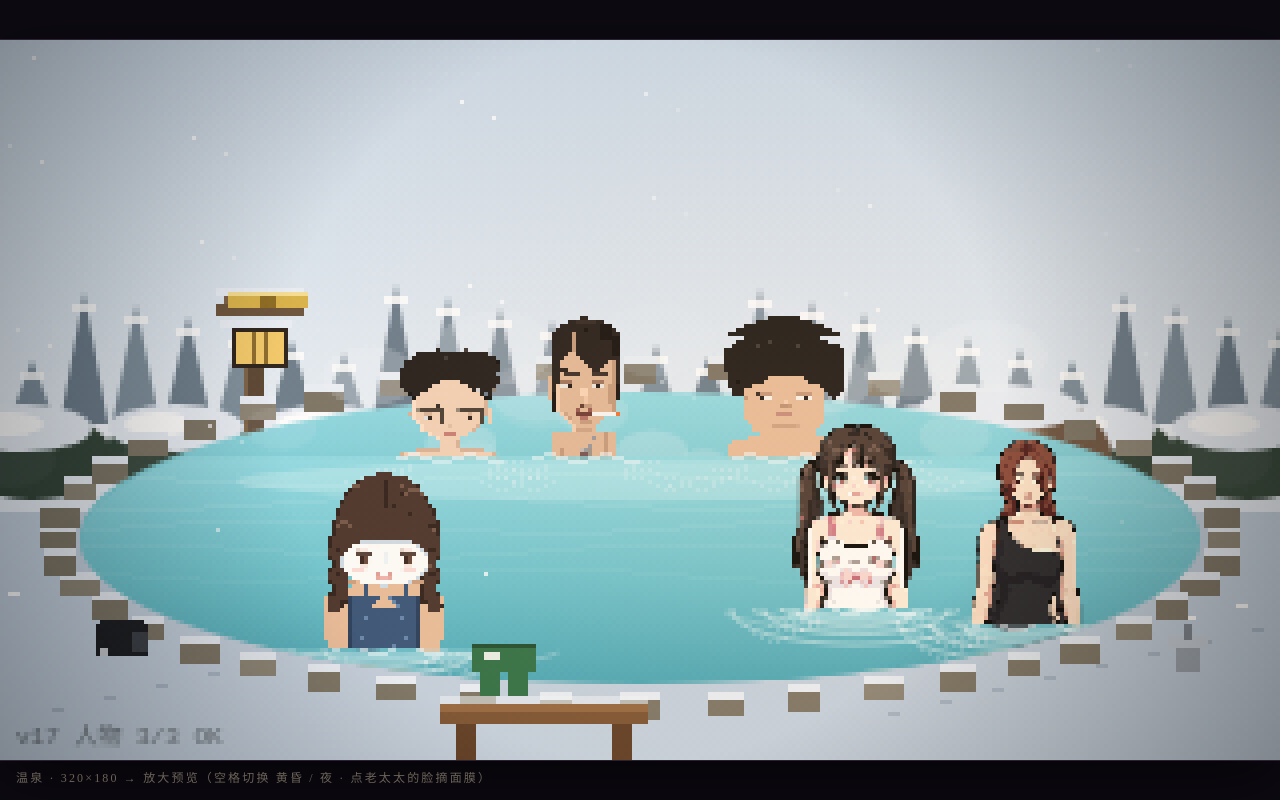
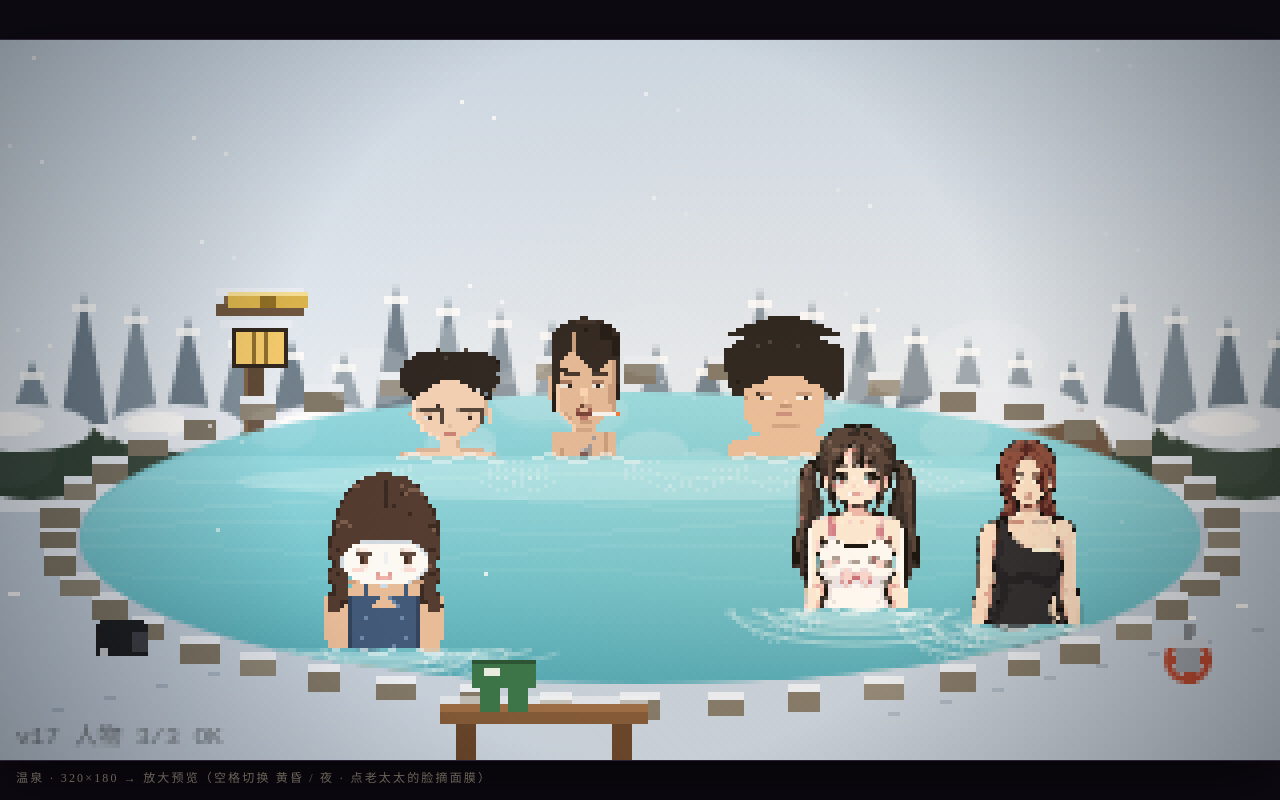
Before and after one commit to 15904501104/zhoujiaban, a plain HTML site: page escape/onsen-bg.html in a window 1280 px wide. Drawn offline with Linux system fonts and the light colour scheme.

Commit message:
update escape/onsen-bg.html

```diff
--- a/escape/onsen-bg.html
+++ b/escape/onsen-bg.html
@@ -458,7 +458,7 @@ window.onerror = function (m, s, l, c, e) {
   var LV = { gloves:false, shorts:false, belt:false, steam:0, form:1, done:false, t0:0, tEnd:0 };
   var ITEM = {
     gloves: { x:24,  y:146, w:16, h:12, draw:function(){ glovesAt(this.x, this.y); } },
-    shorts: { x:118, y:150, w:18, h:18, draw:function(){ shortsAt(this.x, this.y); } },
+    shorts: { x:118, y:154, w:18, h:18, draw:function(){ shortsAt(this.x, this.y); } },
     belt:   { x:57,  y:63,  w:20, h:8,  draw:function(){ beltAt(this.x, this.y); } },
     valve:  { x:290, y:146, w:14, h:14, draw:function(){ valveAt(this.x, this.y); } }
   };
@@ -502,6 +502,13 @@ window.onerror = function (m, s, l, c, e) {
     ctx.fillRect(x + 8, y + 1, 4, 3);
   }
   function valveAt(x, y){
+    ctx.fillStyle = '#8d939c';
+    ctx.fillRect(x + 6, y, 3, 7);
+    ctx.strokeStyle = '#b8452f'; ctx.lineWidth = 2;
+    ctx.beginPath(); ctx.arc(x + 7, y + 9, 5, 0, Math.PI * 2); ctx.stroke();
+    ctx.fillStyle = '#b8452f';
+    ctx.fillRect(x + 2, y + 8, 11, 2);
+    ctx.fillRect(x + 6, y + 4, 3, 11);
     ctx.fillStyle = '#9aa3ad';
     ctx.fillRect(x + 4, y + 6, 6, 6);
     ctx.fillStyle = '#c6ced8';
```
